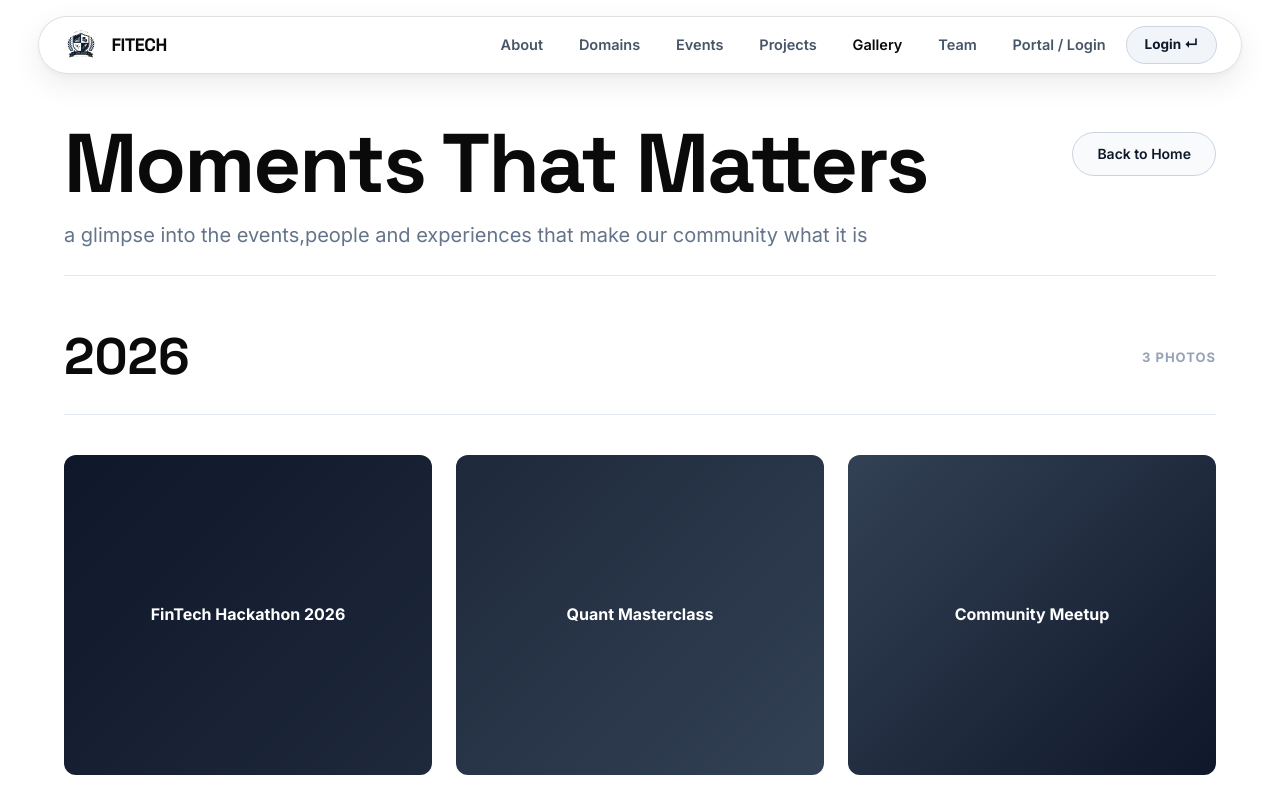
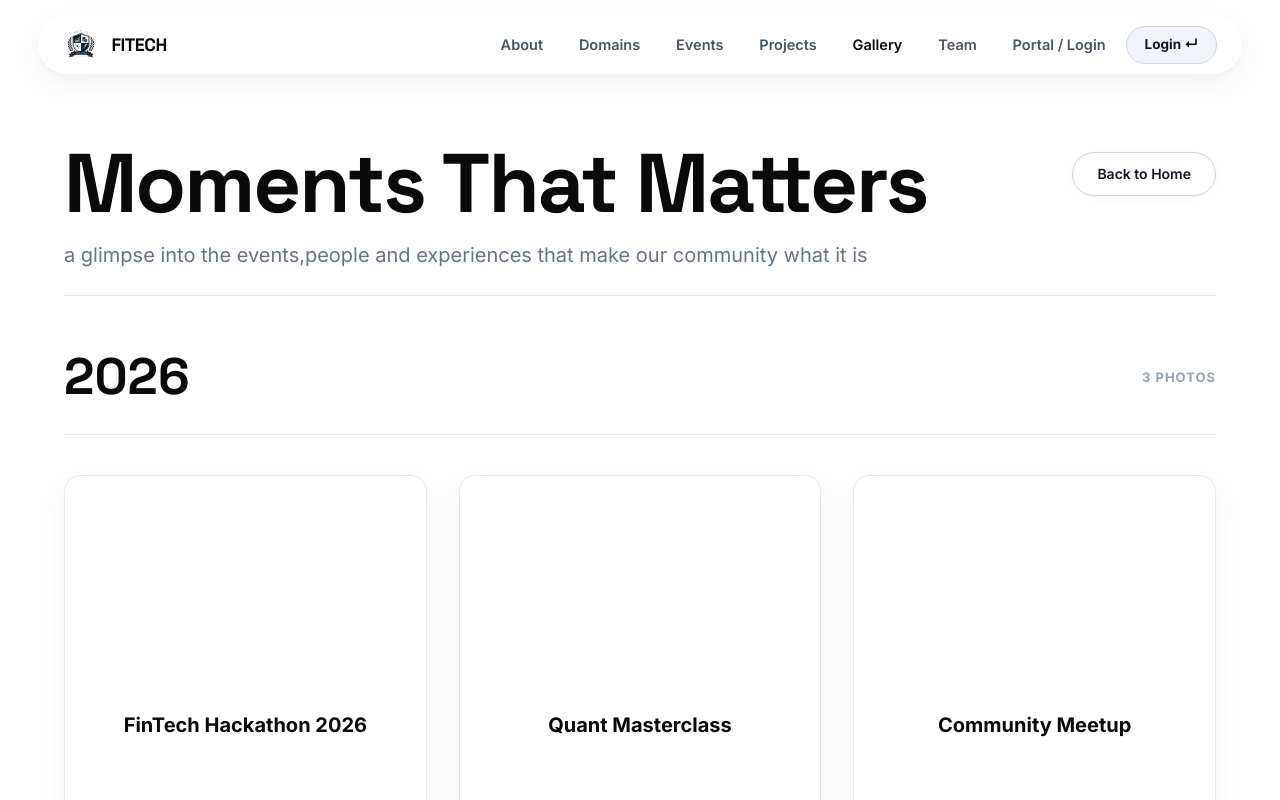
Before and after one commit to Aniket-01-WEB/fitechfrontend, a Next.js app: page /gallery in a window 1280 px wide. Shown: the top 800 px of the page. Built offline with nearby package versions, Linux system fonts and the light colour scheme; no server answers.

Commit message:
Update navbar styling gallery height and title position

```diff
--- a/src/app/gallery/page.js
+++ b/src/app/gallery/page.js
@@ -5,7 +5,7 @@ import Link from 'next/link';
 
 export default function GalleryPage() {
   return (
-    <div style={{ background: '#ffffff', minHeight: '100vh', paddingTop: '120px', paddingBottom: '80px' }}>
+    <div style={{ background: '#ffffff', minHeight: '120vh', paddingTop: '140px', paddingBottom: '100px' }}>
       <div style={{ width: '100%', maxWidth: '1680px', margin: '0 auto', padding: '0 clamp(24px, 5vw, 64px)' }}>
         {/* Header Row */}
         <div style={{ display: 'flex', justifyContent: 'space-between', alignItems: 'flex-start', flexWrap: 'wrap', gap: '20px', marginBottom: '24px' }}>
@@ -25,13 +25,14 @@ export default function GalleryPage() {
               padding: '10px 24px',
               borderRadius: '9999px',
               border: '1px solid #cbd5e1',
-              background: '#f8fafc',
+              background: '#ffffff',
               color: '#0f172a',
               fontWeight: '600',
               fontSize: '14px',
               textDecoration: 'none',
               transition: 'all 0.2s ease',
-              marginTop: '12px'
+              marginTop: '12px',
+              boxShadow: '0 2px 8px rgba(0,0,0,0.04)'
             }}
           >
             Back to Home
@@ -52,14 +53,14 @@ export default function GalleryPage() {
         </div>
 
         {/* Photo Grid Placeholder */}
-        <div style={{ display: 'grid', gridTemplateColumns: 'repeat(auto-fill, minmax(340px, 1fr))', gap: '24px' }}>
-          <div style={{ height: '320px', background: 'linear-gradient(135deg, #0f172a, #1e293b)', borderRadius: '12px', display: 'flex', alignItems: 'center', justifyContent: 'center', color: '#ffffff', fontWeight: '700' }}>
+        <div style={{ display: 'grid', gridTemplateColumns: 'repeat(auto-fill, minmax(360px, 1fr))', gap: '32px' }}>
+          <div style={{ height: '500px', background: '#ffffff', border: '1px solid #e2e8f0', borderRadius: '16px', display: 'flex', alignItems: 'center', justifyContent: 'center', color: '#0a0a0a', fontWeight: '700', fontSize: '20px', boxShadow: '0 12px 32px rgba(0,0,0,0.06)' }}>
             FinTech Hackathon 2026
           </div>
-          <div style={{ height: '320px', background: 'linear-gradient(135deg, #1e293b, #334155)', borderRadius: '12px', display: 'flex', alignItems: 'center', justifyContent: 'center', color: '#ffffff', fontWeight: '700' }}>
+          <div style={{ height: '500px', background: '#ffffff', border: '1px solid #e2e8f0', borderRadius: '16px', display: 'flex', alignItems: 'center', justifyContent: 'center', color: '#0a0a0a', fontWeight: '700', fontSize: '20px', boxShadow: '0 12px 32px rgba(0,0,0,0.06)' }}>
             Quant Masterclass
           </div>
-          <div style={{ height: '320px', background: 'linear-gradient(135deg, #334155, #0f172a)', borderRadius: '12px', display: 'flex', alignItems: 'center', justifyContent: 'center', color: '#ffffff', fontWeight: '700' }}>
+          <div style={{ height: '500px', background: '#ffffff', border: '1px solid #e2e8f0', borderRadius: '16px', display: 'flex', alignItems: 'center', justifyContent: 'center', color: '#0a0a0a', fontWeight: '700', fontSize: '20px', boxShadow: '0 12px 32px rgba(0,0,0,0.06)' }}>
             Community Meetup
           </div>
         </div>
--- a/src/app/globals.css
+++ b/src/app/globals.css
@@ -118,20 +118,20 @@ canvas{display:block}
   max-width: 1680px;
   height: 58px;
   padding: 6px 24px;
-  background: rgba(255, 255, 255, 0.88);
+  background: rgba(255, 255, 255, 0.45);
   color: #0a0a0a;
   border-radius: 9999px;
-  border: 1px solid rgba(0, 0, 0, 0.12);
-  box-shadow: 0 10px 30px rgba(0, 0, 0, 0.08), 0 2px 6px rgba(0, 0, 0, 0.04);
-  backdrop-filter: blur(28px) saturate(180%);
-  -webkit-backdrop-filter: blur(28px) saturate(180%);
+  border: 1px solid rgba(255, 255, 255, 0.6);
+  box-shadow: 0 10px 30px rgba(0, 0, 0, 0.06), 0 2px 6px rgba(0, 0, 0, 0.03);
+  backdrop-filter: blur(20px) saturate(180%);
+  -webkit-backdrop-filter: blur(20px) saturate(180%);
   transition: all 0.35s cubic-bezier(0.4, 0, 0.2, 1);
 }
 
 .curved-navbar-wrapper.scrolled .curved-navbar {
-  background: rgba(255, 255, 255, 0.96);
-  box-shadow: 0 14px 36px rgba(0, 0, 0, 0.12);
-  border-color: rgba(0, 0, 0, 0.16);
+  background: rgba(255, 255, 255, 0.6);
+  box-shadow: 0 14px 36px rgba(0, 0, 0, 0.1);
+  border-color: rgba(255, 255, 255, 0.8);
 }
 
 .curved-nav-brand {
@@ -514,6 +514,7 @@ canvas{display:block}
   color: #0a0a0a;
   margin: 0;
   text-align: right;
+  padding-right: 28px;
 }
 
 /* Bottom row: left text + right action, aligned below the two columns */
--- a/src/components/Navbar.js
+++ b/src/components/Navbar.js
@@ -110,9 +110,9 @@ export default function Navbar() {
           {/* Right Actions for logged-in user or mobile hamburger */}
           <div className="curved-nav-actions">
             {currentUser ? (
-              <button type="button" onClick={handleSignOut} className="curved-nav-signout">
-                Sign Out
-              </button>
+              <Link href={getDashboardHref(currentUser.role)} className="curved-nav-login-btn">
+                Dashboard ↵
+              </Link>
             ) : (
               <Link href="/login" className="curved-nav-login-btn">
                 Login ↵
@@ -156,18 +156,11 @@ export default function Navbar() {
             <Link href="/team">Team</Link>
           </li>
           {currentUser ? (
-            <>
-              <li>
-                <Link href={getDashboardHref(currentUser.role)}>
-                  Dashboard ({currentUser.role.toUpperCase()})
-                </Link>
-              </li>
-              <li>
-                <button type="button" onClick={handleSignOut} className="nav-signout-btn">
-                  SIGN OUT ({currentUser.email})
-                </button>
-              </li>
-            </>
+            <li>
+              <Link href={getDashboardHref(currentUser.role)}>
+                Dashboard ({currentUser.role.toUpperCase()})
+              </Link>
+            </li>
           ) : (
             <>
               <li>
```
Also changed, not shown: 1 other file (tests, documents, lock files or other folders).
